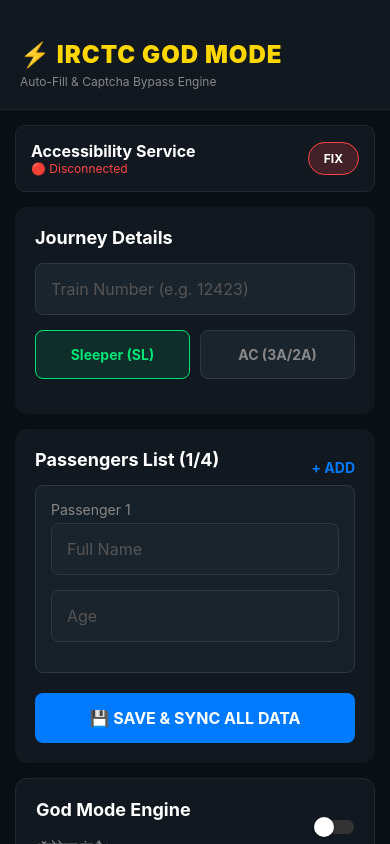
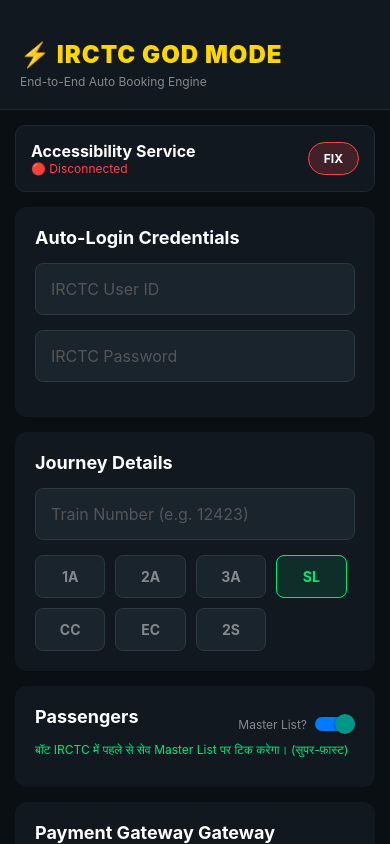
Before and after one commit to rajputgirljulijuli-sudo/Middleman-, a React Native app: screen / in a window 390 px wide. Built offline with nearby package versions, Linux system fonts and the light colour scheme.

Commit message:
Update App.js

```diff
--- a/App.js
+++ b/App.js
@@ -4,20 +4,27 @@
   StatusBar, Alert, ScrollView, Switch, NativeModules, Platform, Linking
 } from 'react-native';
 import AsyncStorage from '@react-native-async-storage/async-storage';
-import TextRecognition from '@react-native-ml-kit/text-recognition';
 
 const { IRCTCBridge } = NativeModules;
 
 export default function App() {
+  const [irctcId, setIrctcId] = useState('');
+  const [irctcPassword, setIrctcPassword] = useState('');
   const [trainNumber, setTrainNumber] = useState('');
   const [travelClass, setTravelClass] = useState('SL');
-
-  // Multi-Passenger State (Array of objects)
+  const [paymentMode, setPaymentMode] = useState('phonepe');
+  const [useMasterList, setUseMasterList] = useState(true);
   const [passengers, setPassengers] = useState([{ name: '', age: '' }]);
 
   const [isGodModeActive, setIsGodModeActive] = useState(false);
   const [hasPermission, setHasPermission] = useState(false);
-  const [ocrText, setOcrText] = useState('');
+
+  const CLASSES = ['1A', '2A', '3A', 'SL', 'CC', 'EC', '2S'];
+  const PAYMENTS = [
+    { id: 'phonepe', label: 'PhonePe' },
+    { id: 'gpay', label: 'GPay' },
+    { id: 'paytm', label: 'Paytm' }
+  ];
 
   useEffect(() => {
     loadSavedData();
@@ -26,16 +33,22 @@
 
   const loadSavedData = async () => {
     try {
-      const savedTrain = await AsyncStorage.getItem('trainNumber');
-      const savedClass = await AsyncStorage.getItem('travelClass');
-      const savedPassengers = await AsyncStorage.getItem('passengersData');
+      const sId = await AsyncStorage.getItem('irctcId');
+      const sPass = await AsyncStorage.getItem('irctcPassword');
+      const sTrain = await AsyncStorage.getItem('trainNumber');
+      const sClass = await AsyncStorage.getItem('travelClass');
+      const sPay = await AsyncStorage.getItem('paymentMode');
+      const sMaster = await AsyncStorage.getItem('useMasterList');
+      const sPassData = await AsyncStorage.getItem('passengersData');
 
-      if (savedTrain) setTrainNumber(savedTrain);
-      if (savedClass) setTravelClass(savedClass);
-      if (savedPassengers) setPassengers(JSON.parse(savedPassengers));
-    } catch (e) {
-      console.log('Error loading data', e);
-    }
+      if (sId) setIrctcId(sId);
+      if (sPass) setIrctcPassword(sPass);
+      if (sTrain) setTrainNumber(sTrain);
+      if (sClass) setTravelClass(sClass);
+      if (sPay) setPaymentMode(sPay);
+      if (sMaster !== null) setUseMasterList(JSON.parse(sMaster));
+      if (sPassData) setPassengers(JSON.parse(sPassData));
+    } catch (e) { }
   };
 
   const checkPermissions = async () => {
@@ -52,6 +65,7 @@
     }
   };
 
+  // मैनुअल पैसेंजर ऐड/रिमूव करने के फंक्शन (जो पहले मिसिंग थे)
   const addPassenger = () => {
     if (passengers.length < 4) {
       setPassengers([...passengers, { name: '', age: '' }]);
@@ -73,57 +87,46 @@
   };
 
   const saveDataLocally = async () => {
-    if (!trainNumber) {
-      Alert.alert('Error', 'ट्रेन नंबर भरना ज़रूरी है!');
+    if (!trainNumber || !irctcId || !irctcPassword) {
+      Alert.alert('Error', 'ट्रेन नंबर, IRCTC ID और Password भरना ज़रूरी है!');
       return;
     }
 
-    // Check if any passenger field is empty
+    // अगर यूज़र Master List इस्तेमाल नहीं कर रहा है, तो चेक करो कि उसने नाम भरा है या नहीं
+    if (!useMasterList) {
         const isAnyFieldEmpty = passengers.some(p => p.name === '' || p.age === '');
         if (isAnyFieldEmpty) {
-      Alert.alert('Error', 'कृपया सभी यात्रियों के नाम और उम्र भरें!');
+          Alert.alert('Error', 'कृपया सभी यात्रियों के नाम और उम्र भरें (या Master List ऑन करें)!');
           return;
+        }
     }
 
     try {
+      await AsyncStorage.setItem('irctcId', irctcId);
+      await AsyncStorage.setItem('irctcPassword', irctcPassword);
       await AsyncStorage.setItem('trainNumber', trainNumber);
       await AsyncStorage.setItem('travelClass', travelClass);
+      await AsyncStorage.setItem('paymentMode', paymentMode);
+      await AsyncStorage.setItem('useMasterList', JSON.stringify(useMasterList));
       await AsyncStorage.setItem('passengersData', JSON.stringify(passengers));
 
-      // Sending Data to Java Backend (as JSON String)
-      if (IRCTCBridge && IRCTCBridge.syncPassengerData) {
-        IRCTCBridge.syncPassengerData(trainNumber, travelClass, JSON.stringify(passengers));
+      if (IRCTCBridge && IRCTCBridge.syncFullData) {
+        IRCTCBridge.syncFullData(
+          irctcId, irctcPassword, trainNumber, travelClass,
+          paymentMode, useMasterList, JSON.stringify(passengers)
+        );
       }
-
-      Alert.alert('Saved!', 'यात्री का डेटा लोकल स्टोरेज में सुरक्षित हो गया है।');
+      Alert.alert('Saved!', 'End-to-End ऑटोमेशन का डेटा सेव हो गया है।');
     } catch (e) {
       Alert.alert('Error', 'डेटा सेव करने में समस्या हुई।');
     }
   };
 
   const toggleGodMode = async (value) => {
-    if (value && !hasPermission) {
-      requestPermission();
-      return;
-    }
+    if (value && !hasPermission) { requestPermission(); return; }
     setIsGodModeActive(value);
     if (IRCTCBridge && IRCTCBridge.setGodModeStatus) {
       IRCTCBridge.setGodModeStatus(value);
-    }
-  };
-
-  const testCaptchaEngine = async () => {
-    const dummyImageUri = null;
-    if (!dummyImageUri) {
-      Alert.alert('Info', 'कैप्टचा इमेज पिकर या बैकग्राउंड स्क्रीनशॉट लॉजिक जुड़ना बाकी है!');
-      return;
-    }
-    try {
-      const result = await TextRecognition.recognize(dummyImageUri);
-      const cleanedText = result.text.replace(/\s+/g, '');
-      setOcrText(cleanedText);
-    } catch (error) {
-      Alert.alert('Error', 'कैप्टचा रीड करने में समस्या हुई।');
     }
   };
 
@@ -132,12 +135,12 @@
       <StatusBar barStyle="light-content" backgroundColor="#0A0F14" />
       <View style={styles.header}>
         <Text style={styles.headerTitle}>⚡ IRCTC GOD MODE</Text>
-        <Text style={styles.headerSub}>Auto-Fill & Captcha Bypass Engine</Text>
+        <Text style={styles.headerSub}>End-to-End Auto Booking Engine</Text>
       </View>
 
       <ScrollView contentContainerStyle={styles.scrollContent}>
 
-        {/* Permission Box */}
+        {/* Permission Status */}
         <View style={styles.statusBox}>
           <View style={styles.row}>
             <View>
@@ -154,28 +157,42 @@
           </View>
         </View>
 
-        {/* Train & Class Details */}
+        {/* Credentials */}
+        <View style={styles.card}>
+          <Text style={styles.cardTitle}>Auto-Login Credentials</Text>
+          <TextInput style={styles.input} placeholder="IRCTC User ID" placeholderTextColor="#555" value={irctcId} onChangeText={setIrctcId} />
+          <TextInput style={styles.input} placeholder="IRCTC Password" placeholderTextColor="#555" secureTextEntry value={irctcPassword} onChangeText={setIrctcPassword} />
+        </View>
+
+        {/* Journey Details */}
         <View style={styles.card}>
           <Text style={styles.cardTitle}>Journey Details</Text>
-          <TextInput
-            style={styles.input} placeholder="Train Number (e.g. 12423)"
-            placeholderTextColor="#555" keyboardType="numeric"
-            value={trainNumber} onChangeText={setTrainNumber}
-          />
-          <View style={styles.row}>
-            <TouchableOpacity style={[styles.classBtn, travelClass === 'SL' && styles.classBtnActive]} onPress={() => setTravelClass('SL')}>
-              <Text style={[styles.classBtnText, travelClass === 'SL' && styles.classBtnTextActive]}>Sleeper (SL)</Text>
+          <TextInput style={styles.input} placeholder="Train Number (e.g. 12423)" placeholderTextColor="#555" keyboardType="numeric" value={trainNumber} onChangeText={setTrainNumber} />
+          <View style={styles.gridContainer}>
+            {CLASSES.map(cls => (
+              <TouchableOpacity key={cls} style={[styles.gridBtn, travelClass === cls && styles.gridBtnActive]} onPress={() => setTravelClass(cls)}>
+                <Text style={[styles.gridBtnText, travelClass === cls && styles.gridBtnTextActive]}>{cls}</Text>
               </TouchableOpacity>
-            <TouchableOpacity style={[styles.classBtn, travelClass === '3A' && styles.classBtnActive]} onPress={() => setTravelClass('3A')}>
-              <Text style={[styles.classBtnText, travelClass === '3A' && styles.classBtnTextActive]}>AC (3A/2A)</Text>
-            </TouchableOpacity>
+            ))}
           </View>
         </View>
 
-        {/* Dynamic Passenger List */}
+        {/* Passengers & Master List */}
         <View style={styles.card}>
           <View style={styles.row}>
-            <Text style={styles.cardTitle}>Passengers List ({passengers.length}/4)</Text>
+            <Text style={styles.cardTitle}>Passengers</Text>
+            <View style={{flexDirection: 'row', alignItems: 'center'}}>
+              <Text style={{color: '#888', marginRight: 8, fontSize: 12}}>Master List?</Text>
+              <Switch value={useMasterList} onValueChange={setUseMasterList} trackColor={{ false: "#333", true: "#007BFF" }} thumbColor={"#fff"} />
+            </View>
+          </View>
+
+          {useMasterList ? (
+             <Text style={{color: '#00E676', fontSize: 12, marginBottom: 10}}>बॉट IRCTC में पहले से सेव Master List पर टिक करेगा। (सुपर-फ़ास्ट)</Text>
+          ) : (
+            <View>
+              <View style={[styles.row, {marginBottom: 10}]}>
+                 <Text style={{color: '#aaa', fontSize: 12}}>मैनुअल एंट्री ({passengers.length}/4)</Text>
                  <TouchableOpacity onPress={addPassenger}>
                    <Text style={{color: '#007BFF', fontWeight: 'bold'}}>+ ADD</Text>
                  </TouchableOpacity>
@@ -202,14 +219,28 @@
                   />
                 </View>
               ))}
+            </View>
+          )}
+        </View>
+
+        {/* Payment Preferences */}
+        <View style={styles.card}>
+          <Text style={styles.cardTitle}>Payment Gateway Gateway</Text>
+          <View style={styles.row}>
+            {PAYMENTS.map(pay => (
+              <TouchableOpacity key={pay.id} style={[styles.classBtn, paymentMode === pay.id && styles.classBtnActive]} onPress={() => setPaymentMode(pay.id)}>
+                <Text style={[styles.classBtnText, paymentMode === pay.id && styles.classBtnTextActive]}>{pay.label}</Text>
+              </TouchableOpacity>
+            ))}
+          </View>
+        </View>
 
         <TouchableOpacity style={styles.saveBtn} onPress={saveDataLocally}>
           <Text style={styles.saveBtnText}>💾 SAVE & SYNC ALL DATA</Text>
         </TouchableOpacity>
-        </View>
 
         {/* God Mode Toggle */}
-        <View style={[styles.card, { borderColor: isGodModeActive ? '#00E676' : '#1E2A32', borderWidth: 1 }]}>
+        <View style={[styles.card, { borderColor: isGodModeActive ? '#00E676' : '#1E2A32', borderWidth: 1, marginTop: 15 }]}>
           <View style={styles.row}>
             <View>
               <Text style={styles.cardTitle}>God Mode Engine</Text>
@@ -217,10 +248,7 @@
                 {isGodModeActive ? 'बॉट एक्टिव है। IRCTC ऐप खोलें।' : 'ऑटोमेशन बंद है।'}
               </Text>
             </View>
-            <Switch
-              value={isGodModeActive} onValueChange={toggleGodMode}
-              trackColor={{ false: "#333", true: "#00E676" }} thumbColor={"#fff"}
-            />
+            <Switch value={isGodModeActive} onValueChange={toggleGodMode} trackColor={{ false: "#333", true: "#00E676" }} thumbColor={"#fff"} />
           </View>
         </View>
 
@@ -244,9 +272,14 @@
   cardTitle: { color: '#fff', fontSize: 18, fontWeight: 'bold', marginBottom: 15 },
   passengerBox: { backgroundColor: '#162028', padding: 15, borderRadius: 8, marginBottom: 15, borderWidth: 1, borderColor: '#2A3942'},
   input: { backgroundColor: '#1A242D', color: '#fff', borderRadius: 8, padding: 15, fontSize: 16, marginBottom: 15, borderWidth: 1, borderColor: '#2A3942' },
-  classBtn: { flex: 0.48, backgroundColor: '#1A242D', padding: 15, borderRadius: 8, alignItems: 'center', borderWidth: 1, borderColor: '#2A3942', marginBottom: 15 },
+  gridContainer: { flexDirection: 'row', flexWrap: 'wrap', gap: 10 },
+  gridBtn: { backgroundColor: '#1A242D', padding: 12, borderRadius: 8, minWidth: '22%', alignItems: 'center', borderWidth: 1, borderColor: '#2A3942' },
+  gridBtnActive: { backgroundColor: 'rgba(0, 230, 118, 0.1)', borderColor: '#00E676' },
+  gridBtnText: { color: '#888', fontWeight: 'bold' },
+  gridBtnTextActive: { color: '#00E676' },
+  classBtn: { flex: 1, marginHorizontal: 4, backgroundColor: '#1A242D', padding: 15, borderRadius: 8, alignItems: 'center', borderWidth: 1, borderColor: '#2A3942' },
   classBtnActive: { backgroundColor: 'rgba(0, 230, 118, 0.1)', borderColor: '#00E676' },
-  classBtnText: { color: '#888', fontWeight: 'bold' },
+  classBtnText: { color: '#888', fontWeight: 'bold', fontSize: 13 },
   classBtnTextActive: { color: '#00E676' },
   saveBtn: { backgroundColor: '#007BFF', padding: 15, borderRadius: 8, alignItems: 'center', marginTop: 5 },
   saveBtnText: { color: '#fff', fontWeight: 'bold', fontSize: 16 }
```
Lines whose indentation alone changed are shown as unchanged.
